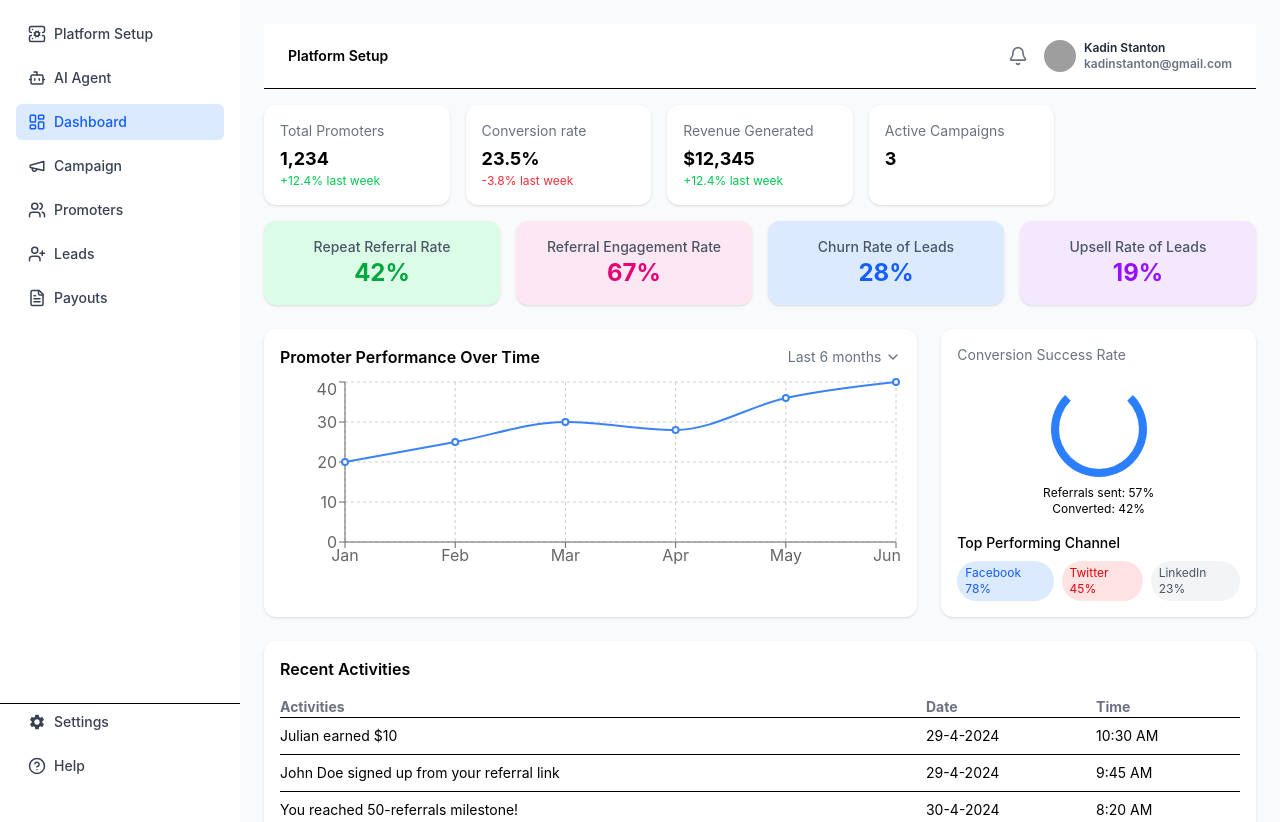
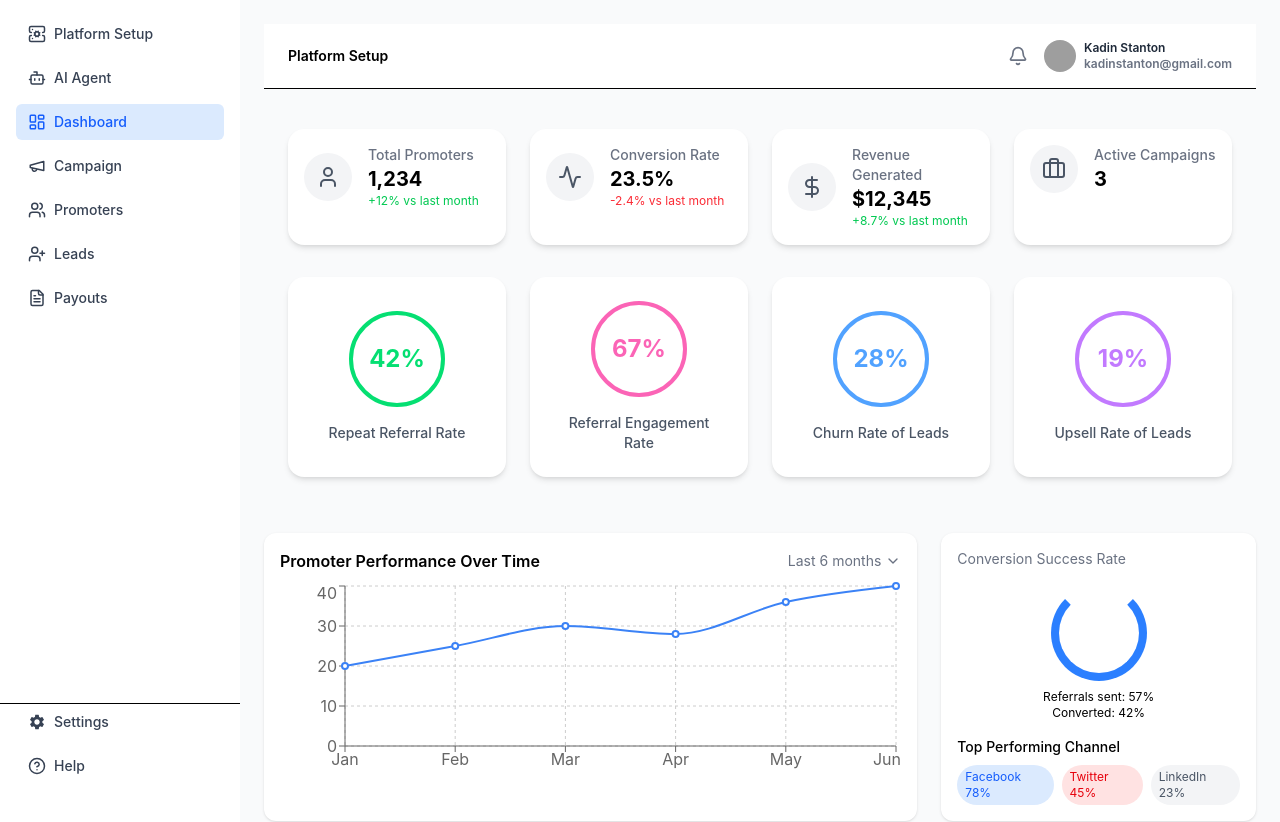
Before and after one commit to shrutisoni08/figma-project, a React (Vite) app: page /dashboard-page in a window 1280 px wide. Shown: the top 822 px of the page. Built offline with nearby package versions, Linux system fonts and the light colour scheme; grey boxes are pictures that could not be loaded.

Commit message:
save all changes

```diff
--- a/src/App.jsx
+++ b/src/App.jsx
@@ -24,13 +24,13 @@ const App = () => {
         <Route path="/login" element={<LoginPage />} />
         <Route path="/register" element={<RegisterPage />} />
         <Route path="/campaign" element={<Campaign />} />
+        <Route path="/campaign-page" element={<CampaignPage />} />
         <Route path="/dashboard" element={<DashboardPage />} />
         <Route path="/ai-agent" element={<AIAgent />} />
         <Route path="/sync-customer-data" element={<SyncCustomerData />} />
         <Route path="/set-up-ai-agent-rules" element={<SetUpAIAgentRules />} />
         <Route path="/set-up-first-campaign" element={<SetUpFirstCampaign />} />
         <Route path="/dashboard-page" element={<Dashboard />} />
-        <Route path="/campaign-page" element={<CampaignPage />} />
         <Route path="/promoters-page" element={<PromotersPage />} />
         <Route path="/leads-page" element={<Leads />} />
         <Route path="/payouts-page" element={<Payouts />} />
--- a/src/components/SideBar.jsx
+++ b/src/components/SideBar.jsx
@@ -19,7 +19,7 @@ const Sidebar = () => {
     { name: "Platform Setup", icon: <ServerCog size={18} />, to: "/dashboard" },
     { name: "AI Agent", icon: <Bot size={18} />, to: "/ai-agent" },
     { name: "Dashboard", icon: <LayoutDashboard size={18} />, to: "/dashboard-page" },
-    { name: "Campaign", icon: <Megaphone size={18} />, to: "/campaign" },
+    { name: "Campaign", icon: <Megaphone size={18} />, to: "/campaign-page" },
     { name: "Promoters", icon: <Users size={18} />, to: "/promoters-page" },
     { name: "Leads", icon: <UserPlus size={18} />, to: "/leads-page" },
     { name: "Payouts", icon: <FileText size={18} />, to: "/payouts-page" },
--- a/src/pages/Campaign.jsx
+++ b/src/pages/Campaign.jsx
@@ -56,9 +56,7 @@ const COLORS = ["#6366F1", "#E5E7EB"];
 export default function Campaign() {
   return (
     <div className="flex min-h-screen bg-white text-gray-900">
-      <aside className="w-64 hidden md:block">
-        <Sidebar />
-      </aside>
+
       <main className="flex-1 px-6 py-4">
         <div className="flex items-center space-x-2 mb-4">
           <ChevronLeft className="w-5 h-5 text-gray-500" />
--- a/src/pages/Dashboard.jsx
+++ b/src/pages/Dashboard.jsx
@@ -5,23 +5,62 @@ import {
   YAxis,
   CartesianGrid,
   Tooltip,
-    ResponsiveContainer
-  } from 'recharts';
-  import { ChevronDown } from 'lucide-react';
-import Sidebar from '../components/SideBar';
+  ResponsiveContainer,
+} from "recharts";
+import { ChevronDown } from "lucide-react";
+import { User, Activity, DollarSign, Briefcase } from "lucide-react";
+import Sidebar from "../components/SideBar";
+
 import ProfileHeader from "../components/ProfileSection";
 
-
 const sampleChartData = [
-    { name: 'Jan', value: 20 },
-    { name: 'Feb', value: 25 },
-    { name: 'Mar', value: 30 },
-    { name: 'Apr', value: 28 },
-    { name: 'May', value: 36 },
-    { name: 'Jun', value: 40 },
+  { name: "Jan", value: 20 },
+  { name: "Feb", value: 25 },
+  { name: "Mar", value: 30 },
+  { name: "Apr", value: 28 },
+  { name: "May", value: 36 },
+  { name: "Jun", value: 40 },
 ];
 
 const Dashboard = () => {
+  const stats = [
+    {
+      icon: <User className="w-6 h-6 text-gray-600" />, // FIXED
+      title: "Total Promoters",
+      value: "1,234",
+      subtext: "+12% vs last month",
+      change: "positive",
+    },
+    {
+      icon: <Activity className="w-6 h-6 text-gray-600" />, // FIXED
+      title: "Conversion Rate",
+      value: "23.5%",
+      subtext: "-2.4% vs last month",
+      change: "negative",
+    },
+    {
+      icon: <DollarSign className="w-6 h-6 text-gray-600" />, // FIXED
+      title: "Revenue Generated",
+      value: "$12,345",
+      subtext: "+8.7% vs last month",
+      change: "positive",
+    },
+    {
+      icon: <Briefcase className="w-6 h-6 text-gray-600" />, // FIXED
+      title: "Active Campaigns",
+      value: "3",
+      subtext: "",
+      change: "neutral",
+    },
+  ];
+
+  const kpis = [
+    { title: "Repeat Referral Rate", value: "42%", color: "text-green-400" },
+    { title: "Referral Engagement Rate", value: "67%", color: "text-pink-400" },
+    { title: "Churn Rate of Leads", value: "28%", color: "text-blue-400" },
+    { title: "Upsell Rate of Leads", value: "19%", color: "text-purple-400" },
+  ];
+
   return (
     <div className="flex min-h-screen bg-gray-50">
       {/* Sidebar */}
@@ -35,20 +74,61 @@ import ProfileHeader from "../components/ProfileSection";
           <ProfileHeader />
         </div>
 
-          {/* Stats Cards */}
-          <div className="grid grid-cols-5 gap-4 mb-4">
-            <StatCard title="Total Promoters" value="1,234" subtext="+12.4% last week" />
-            <StatCard title="Conversion rate" value="23.5%" subtext="-3.8% last week" red />
-            <StatCard title="Revenue Generated" value="$12,345" subtext="+12.4% last week" />
-            <StatCard title="Active Campaigns" value="3" />
+        <div className="p-6">
+          {/* Stats Section */}
+          <div className="grid grid-cols-1 sm:grid-cols-2 lg:grid-cols-4 gap-6 mb-8">
+  {stats.map((stat, idx) => (
+    <div
+      key={idx}
+      className="rounded-2xl shadow-md hover:shadow-lg transition p-4 flex flex-col bg-white"
+    >
+      <div className="flex items-center gap-4">
+        {/* Icon on the left */}
+        <div className="bg-gray-100 p-3 rounded-full">
+          {stat.icon}
         </div>
 
-          {/* KPI Row */}
-          <div className="grid grid-cols-4 gap-4 mb-6">
-            <KPI title="Repeat Referral Rate" value="42%" color="green" />
-            <KPI title="Referral Engagement Rate" value="67%" color="pink" />
-            <KPI title="Churn Rate of Leads" value="28%" color="blue" />
-            <KPI title="Upsell Rate of Leads" value="19%" color="purple" />
+        {/* Title, Value, Subtext on the right */}
+        <div className="flex flex-col">
+          <h4 className="text-sm font-medium text-gray-500">{stat.title}</h4>
+          <h2 className="text-xl font-bold">{stat.value}</h2>
+          {stat.subtext && (
+            <p
+              className={`text-xs ${
+                stat.change === "positive"
+                  ? "text-green-500"
+                  : stat.change === "negative"
+                  ? "text-red-500"
+                  : "text-gray-500"
+              }`}
+            >
+              {stat.subtext}
+            </p>
+          )}
+        </div>
+      </div>
+    </div>
+  ))}
+</div>
+
+          {/* KPI Section */}
+          <div className="grid grid-cols-1 sm:grid-cols-2 lg:grid-cols-4 gap-6 mb-8">
+            {kpis.map((kpi, idx) => (
+              <div
+                key={idx}
+                className="rounded-2xl shadow-md hover:shadow-lg transition p-6 flex flex-col items-center justify-center bg-white"
+              >
+                <div
+                  className={`w-24 h-24 rounded-full border-4 ${kpi.color} flex items-center justify-center text-2xl font-bold`}
+                >
+                  {kpi.value}
+                </div>
+                <h4 className="text-center text-sm font-medium text-gray-600 mt-4">
+                  {kpi.title}
+                </h4>
+              </div>
+            ))}
+          </div>
         </div>
 
         {/* Chart and Pie */}
@@ -56,7 +136,9 @@ import ProfileHeader from "../components/ProfileSection";
           <div className="col-span-2 bg-white p-4 rounded-xl shadow">
             <div className="flex justify-between items-center mb-2">
               <h4 className="font-semibold">Promoter Performance Over Time</h4>
-                <div className="text-sm text-gray-500 flex items-center gap-1 cursor-pointer">Last 6 months <ChevronDown size={16} /></div>
+              <div className="text-sm text-gray-500 flex items-center gap-1 cursor-pointer">
+                Last 6 months <ChevronDown size={16} />
+              </div>
             </div>
             <ResponsiveContainer width="100%" height={200}>
               <LineChart data={sampleChartData}>
@@ -64,7 +146,12 @@ import ProfileHeader from "../components/ProfileSection";
                 <XAxis dataKey="name" />
                 <YAxis />
                 <Tooltip />
-                  <Line type="monotone" dataKey="value" stroke="#3B82F6" strokeWidth={2} />
+                <Line
+                  type="monotone"
+                  dataKey="value"
+                  stroke="#3B82F6"
+                  strokeWidth={2}
+                />
               </LineChart>
             </ResponsiveContainer>
           </div>
@@ -72,13 +159,23 @@ import ProfileHeader from "../components/ProfileSection";
             <div className="text-sm text-gray-500">Conversion Success Rate</div>
             <div className="text-center my-4">
               <div className="w-24 h-24 mx-auto rounded-full border-8 border-blue-500 border-t-transparent animate-spin-slow" />
-                <div className="text-xs mt-2">Referrals sent: 57%<br />Converted: 42%</div>
+              <div className="text-xs mt-2">
+                Referrals sent: 57%
+                <br />
+                Converted: 42%
+              </div>
             </div>
             <div className="text-sm font-medium">Top Performing Channel</div>
             <div className="flex gap-2 text-xs mt-2">
-                <span className="bg-blue-100 text-blue-600 px-2 py-1 rounded-full">Facebook 78%</span>
-                <span className="bg-red-100 text-red-600 px-2 py-1 rounded-full">Twitter 45%</span>
-                <span className="bg-gray-100 text-gray-600 px-2 py-1 rounded-full">LinkedIn 23%</span>
+              <span className="bg-blue-100 text-blue-600 px-2 py-1 rounded-full">
+                Facebook 78%
+              </span>
+              <span className="bg-red-100 text-red-600 px-2 py-1 rounded-full">
+                Twitter 45%
+              </span>
+              <span className="bg-gray-100 text-gray-600 px-2 py-1 rounded-full">
+                LinkedIn 23%
+              </span>
             </div>
           </div>
         </div>
@@ -96,10 +193,18 @@ import ProfileHeader from "../components/ProfileSection";
             </thead>
             <tbody>
               {[
-                  ['Julian earned $10', '29-4-2024', '10:30 AM'],
-                  ['John Doe signed up from your referral link', '29-4-2024', '9:45 AM'],
-                  ['You reached 50-referrals milestone!', '30-4-2024', '8:20 AM'],
-                  ['You optimized your referral campaign', '31-4-2024', '7:00 AM']
+                ["Julian earned $10", "29-4-2024", "10:30 AM"],
+                [
+                  "John Doe signed up from your referral link",
+                  "29-4-2024",
+                  "9:45 AM",
+                ],
+                ["You reached 50-referrals milestone!", "30-4-2024", "8:20 AM"],
+                [
+                  "You optimized your referral campaign",
+                  "31-4-2024",
+                  "7:00 AM",
+                ],
               ].map(([activity, date, time], i) => (
                 <tr key={i} className="border-t">
                   <td className="py-2">{activity}</td>
@@ -127,14 +232,14 @@ import ProfileHeader from "../components/ProfileSection";
             </thead>
             <tbody>
               {[
-                  ['Emory Davido', '150', '80', '65%', '$1,200'],
-                  ['Kadin Upkrist', '132', '90', '65%', '$950'],
-                  ['Randy Ouhone', '110', '60', '60%', '$850'],
-                  ['Jason Vaccaro', '100', '85', '75%', '$800'],
-                  ['Jacalyn Leith', '90', '30', '62%', '$600'],
-                  ['Marvin Septimus', '80', '25', '25%', '$200'],
-                  ['Haylie Senta', '120', '55', '45%', '$150'],
-                  ['Randy Hershitz', '110', '90', '65%', '$850']
+                ["Emory Davido", "150", "80", "65%", "$1,200"],
+                ["Kadin Upkrist", "132", "90", "65%", "$950"],
+                ["Randy Ouhone", "110", "60", "60%", "$850"],
+                ["Jason Vaccaro", "100", "85", "75%", "$800"],
+                ["Jacalyn Leith", "90", "30", "62%", "$600"],
+                ["Marvin Septimus", "80", "25", "25%", "$200"],
+                ["Haylie Senta", "120", "55", "45%", "$150"],
+                ["Randy Hershitz", "110", "90", "65%", "$850"],
               ].map(([name, cr, sent, sc, rev], i) => (
                 <tr key={i} className="border-t">
                   <td className="py-2">{i + 1}</td>
@@ -154,26 +259,38 @@ import ProfileHeader from "../components/ProfileSection";
 };
 
 const NavItem = ({ label, active }) => (
-    <div className={`text-sm px-3 py-2 rounded-md cursor-pointer ${active ? 'bg-blue-100 text-blue-600 font-medium' : 'text-gray-600 hover:bg-gray-100'}`}>{label}</div>
+  <div
+    className={`text-sm px-3 py-2 rounded-md cursor-pointer ${
+      active
+        ? "bg-blue-100 text-blue-600 font-medium"
+        : "text-gray-600 hover:bg-gray-100"
+    }`}
+  >
+    {label}
+  </div>
 );
 
 const StatCard = ({ title, value, subtext, red }) => (
   <div className="bg-white p-4 rounded-xl shadow text-sm">
     <div className="text-gray-500 mb-1">{title}</div>
     <div className="text-lg font-bold">{value}</div>
-      <div className={`text-xs ${red ? 'text-red-500' : 'text-green-500'}`}>{subtext}</div>
+    <div className={`text-xs ${red ? "text-red-500" : "text-green-500"}`}>
+      {subtext}
+    </div>
   </div>
 );
 
 const KPI = ({ title, value, color }) => {
   const colorMap = {
-      green: 'bg-green-100 text-green-600',
-      pink: 'bg-pink-100 text-pink-600',
-      blue: 'bg-blue-100 text-blue-600',
-      purple: 'bg-purple-100 text-purple-600'
+    green: "bg-green-100 text-green-600",
+    pink: "bg-pink-100 text-pink-600",
+    blue: "bg-blue-100 text-blue-600",
+    purple: "bg-purple-100 text-purple-600",
   };
   return (
-      <div className={`p-4 rounded-xl shadow text-center text-sm ${colorMap[color]} bg-opacity-20`}>
+    <div
+      className={`p-4 rounded-xl shadow text-center text-sm ${colorMap[color]} bg-opacity-20`}
+    >
       <div className="font-medium text-gray-600">{title}</div>
       <div className="text-2xl font-bold">{value}</div>
     </div>
```
Also changed, not shown: src/pages/CampaignPage.jsx (+119 -93 lines). Lines whose indentation alone changed are shown as unchanged.
